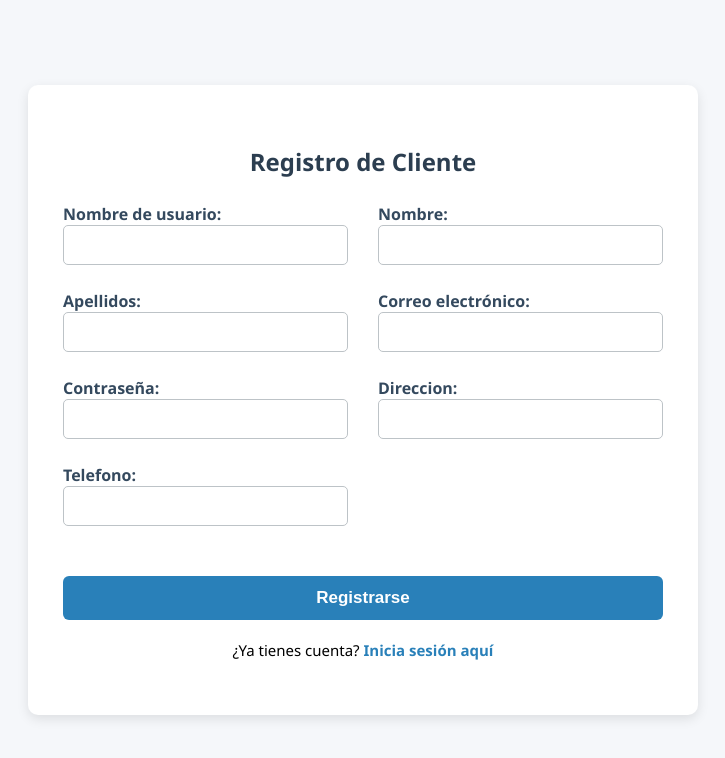
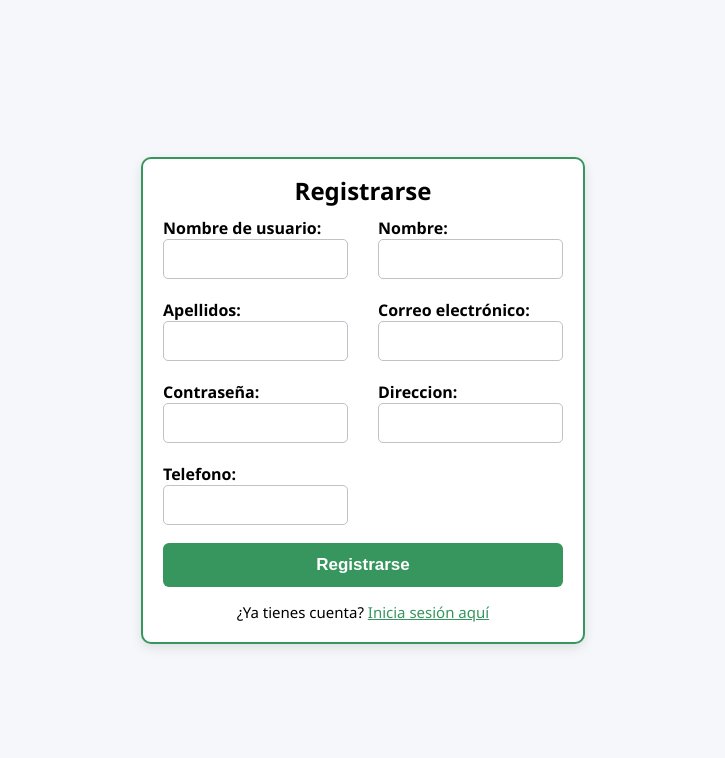
Before and after one commit to alexandersuclupe/Proyecto_Dino_ver2, a Django app: page /registrar/ in a window 1280 px wide. Shown: the top 758 px of the page, without its empty margins (277-1002 px from the left). Run offline with Django 5.2, Linux system fonts and the light colour scheme.

Commit message:
Actualización de estilos y formularios de login/registro

```diff
--- a/static/css/registro_cliente.css
+++ b/static/css/registro_cliente.css
@@ -11,16 +11,23 @@ body {
 
 .encuesta-container {
   background: #fff;
-  padding: 40px 35px;
+  padding: 5px 20px;
+  padding-top: 5px;
   box-shadow: 0 4px 12px rgba(0,0,0,0.1);
   border-radius: 10px;
   width: 100%;
-  max-width: 600px; /* un poco más ancho para dos columnas */
+  max-width: 400px;
+  border: 2px solid #36965e; /* Borde verde */
+}
+
+.encuesta-container h2 {
+  margin-bottom: 10px;
+  margin-top: 10px;
 }
 
 h2 {
   text-align: center;
-  color: #2c3e50;
+  color: #000000;
   margin-bottom: 25px;
 }
 
@@ -35,7 +42,7 @@ form {
 form label {
   grid-column: span 2; /* que label ocupe ambas columnas para que quede encima del input */
   font-weight: 600;
-  color: #34495e;
+  color: #000000;
   margin-bottom: 6px;
 }
 
@@ -49,18 +56,19 @@ form input, form select, form textarea {
   box-sizing: border-box;
   transition: border-color 0.3s ease;
   grid-column: span 1; /* cada input en una columna */
+  margin-bottom: -5px;
 }
 
 form input:focus, form select:focus, form textarea:focus {
-  border-color: #2980b9;
+  border-color: #36965e;
   outline: none;
   box-shadow: 0 0 5px rgba(41, 128, 185, 0.4);
 }
 
 /* El botón de submit debe ocupar ambas columnas y estar centrado */
 button[type="submit"] {
-  margin-top: 25px;
-  background-color: #2980b9;
+  margin-top: -2px;
+  background-color: #36965e;
   color: white;
   font-size: 17px;
   padding: 12px 0;
@@ -71,10 +79,11 @@ button[type="submit"] {
   font-weight: 700;
   transition: background-color 0.3s ease;
   grid-column: span 2;
+  margin-bottom: -5px;
 }
 
 button[type="submit"]:hover {
-  background-color: #1f618d;
+  background-color: #19693b;
 }
 
 p.error-message {
@@ -91,13 +100,3 @@ p.error-message {
   font-size: 15px;
   grid-column: span 2;
 }
-
-.register-link a {
-  color: #2980b9;
-  text-decoration: none;
-  font-weight: bold;
-}
-
-.register-link a:hover {
-  text-decoration: underline;
-}
--- a/templates/registro_cliente.html
+++ b/templates/registro_cliente.html
@@ -4,7 +4,7 @@
   {% load static %}
   <meta charset="UTF-8" />
   <meta name="viewport" content="width=device-width, initial-scale=1" />
-  <title>Registrar Cliente</title>
+  <title>Dino — Registrarse</title>
   <link rel="stylesheet" href="{% static 'css/registro_cliente.css' %}">
   <style>
     .error-message {
@@ -19,7 +19,7 @@
 </head>
 <body>
   <div class="encuesta-container">
-    <h2>Registro de Cliente</h2>
+    <h2>Registrarse</h2>
     <form method="post" novalidate>
       {% csrf_token %}
 
@@ -62,7 +62,7 @@
       <button type="submit">Registrarse</button>
     </form>
 
-    <p class="register-link">¿Ya tienes cuenta? <a href="{% url 'login' %}">Inicia sesión aquí</a></p>
+    <p class="register-link" style="color: #000000">¿Ya tienes cuenta? <a style="color: #36965e" href="{% url 'login' %}">Inicia sesión aquí</a></p>
   </div>
 
   <script>
```
Also changed, not shown: static/css/login.css (+14 -8 lines), templates/login.html (+8 -7 lines), templates/index.html (line endings or trailing spaces).
